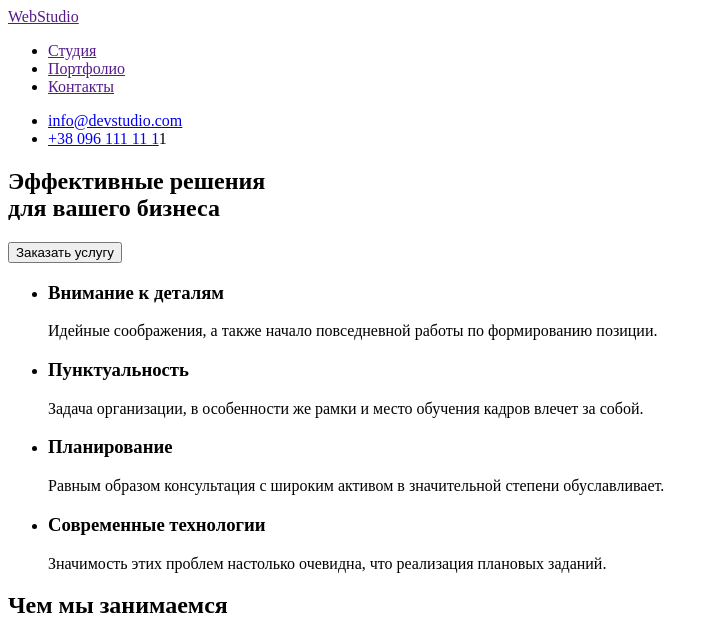
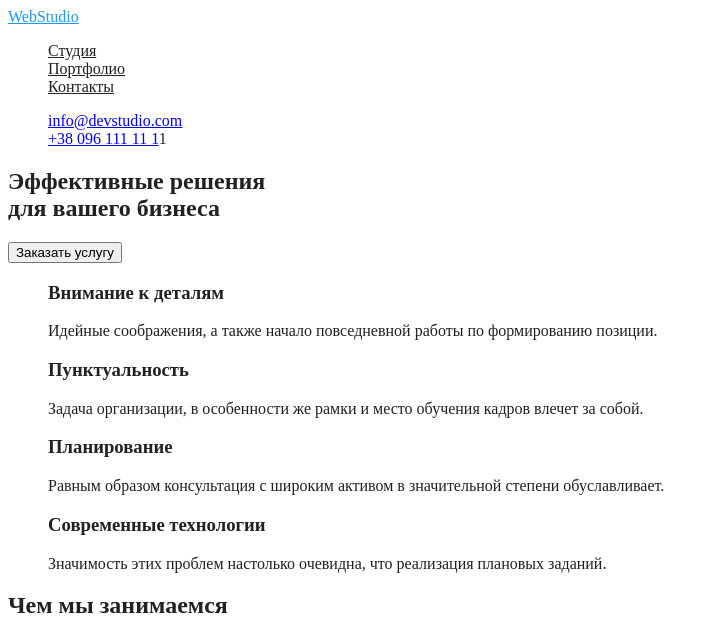
Before and after one commit to oksanaglu/goit-markup-hw-02, a plain HTML site: page index.html in a window 1280 px wide. Shown: the top 623 px of the page, without its empty margins (0-719 px from the left). Drawn offline with Linux system fonts and the light colour scheme.

Commit message:
css.begin

```diff
--- a/css/styles.css
+++ b/css/styles.css
@@ -0,0 +1,41 @@
+/* цвет основного текста #212121 */
+/* вторичный цвет текста #757575 */
+/* цвет основного фона белый #FFFFFF */
+/* акцент 2196F3 */
+/* вторичный цвет фона 2F303A */
+
+:root {
+    --primary-text-color: #212121;
+    --title-text-color: #757575;
+    --accent-color: #2196F3;
+}
+
+body {
+    background-color: #FFFFFF;
+    color: var(--primary-text-color)
+}
+
+ul {list-style: none;}
+
+/* Шапка сайта Site nav */
+
+.logo {
+    color: var(--accent-color);
+}
+.site-nav .link {
+    color:var(--primary-text-color)
+}
+.site-nav .link:hover,
+.site-nav .link:focus {
+    color: var(--accent-color);
+}
+
+/* Слайдер slider */
+
+
+/* Преимущества feature-list*/
+
+.feature-list .title {
+    columns: var(--title-text-color)
+;
+}
--- a/index.html
+++ b/index.html
@@ -5,22 +5,23 @@
     <meta http-equiv="X-UA-Compatible" content="IE=edge">
     <meta name="viewport" content="width=device-width, initial-scale=1.0">
     <title>Document</title>
+    <link rel="stylesheet" href="./css/styles.css">
 </head>
 <body>
 
     <!--Шапка сайта-->
 
-    <header>
+    <header class="page-header">
         <nav>
-            <a href="">WebStudio</a>
-        <ul>
-            <li><a href="">Студия</a></li>
-            <li><a href="">Портфолио</a></li>
-            <li><a href="">Контакты</a></li>
+            <a href="./index.html" class="logo">WebStudio</a>
+        <ul class="site-nav">
+            <li><a href="./index.html" class="link">Студия</a></li>
+            <li><a href="./portfolio.html"class="link">Портфолио</a></li>
+            <li><a href=""class="link">Контакты</a></li>
         </ul>
         </nav>
 
-        <ul>
+        <ul class="auht-nav">
             <li><a href="mailto:info@devstudio.com">info@devstudio.com</a></li>
             <li><a href="tel:+380961111111">+38 096 111 11 1</a>1</li>
         </ul>
@@ -36,26 +37,26 @@
     </div>
 
     <!--Преимущества-->
-    <section>
-        <ul>
+    <section class="section">
+        <ul class="feature-list">
             <li>
-            <h3>Внимание к деталям</h3>
+            <h3 class="title">Внимание к деталям</h3>
             <p>Идейные соображения, а также начало повседневной работы по формированию позиции.</p>
         </li>
         <li>
-            <h3>Пунктуальность</h3>
+            <h3 class="title">Пунктуальность</h3>
             <p>Задача организации, в особенности же рамки и место обучения кадров влечет за собой.</p>
         </li>
         <li>
-            <h3>Планирование</h3>
+            <h3 class="title">Планирование</h3>
             <p>Равным образом консультация с широким активом в значительной степени обуславливает.</p>
         </li>
         <li>
-            <h3>Современные технологии</h3>
+            <h3 class="title">Современные технологии</h3>
             <p>Значимость этих проблем настолько очевидна, что реализация плановых заданий.</p>
         </li>
     </ul>
-    </section>
+    </section >
 
     <!--Занятие-->
 
@@ -105,7 +106,7 @@
     <!--Футер-->
 
     <footer>
-        <a href="">WebStudio</a>
+        <a href="./index.html">WebStudio</a>
         <address>
             <ul>
             <li><a href="https://goo.gl/maps/piqngm7oDQpEDh6u6" target="_blank" rel="noopener nofollow noreferrer">г. Киев, пр-т Леси Украинки, 26</a></li>
```
Also changed, not shown: .prettierrc.json, 1 other file.
